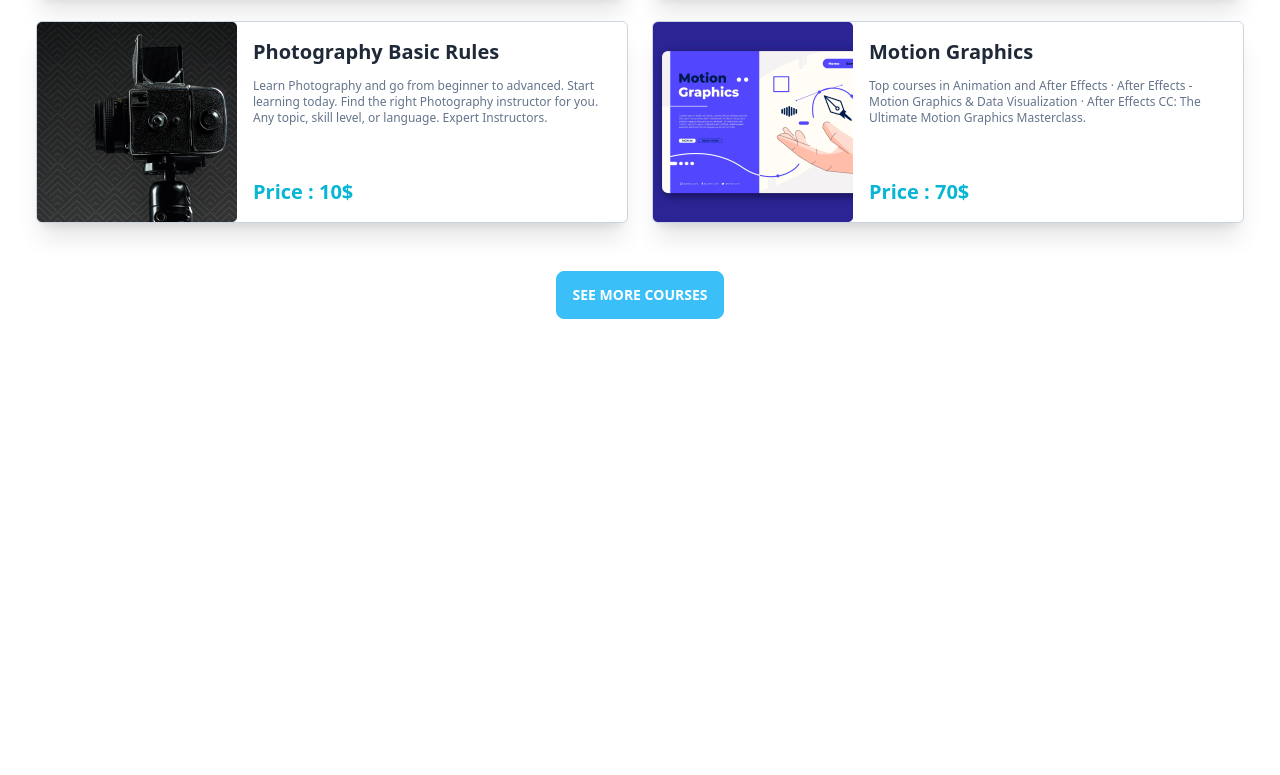
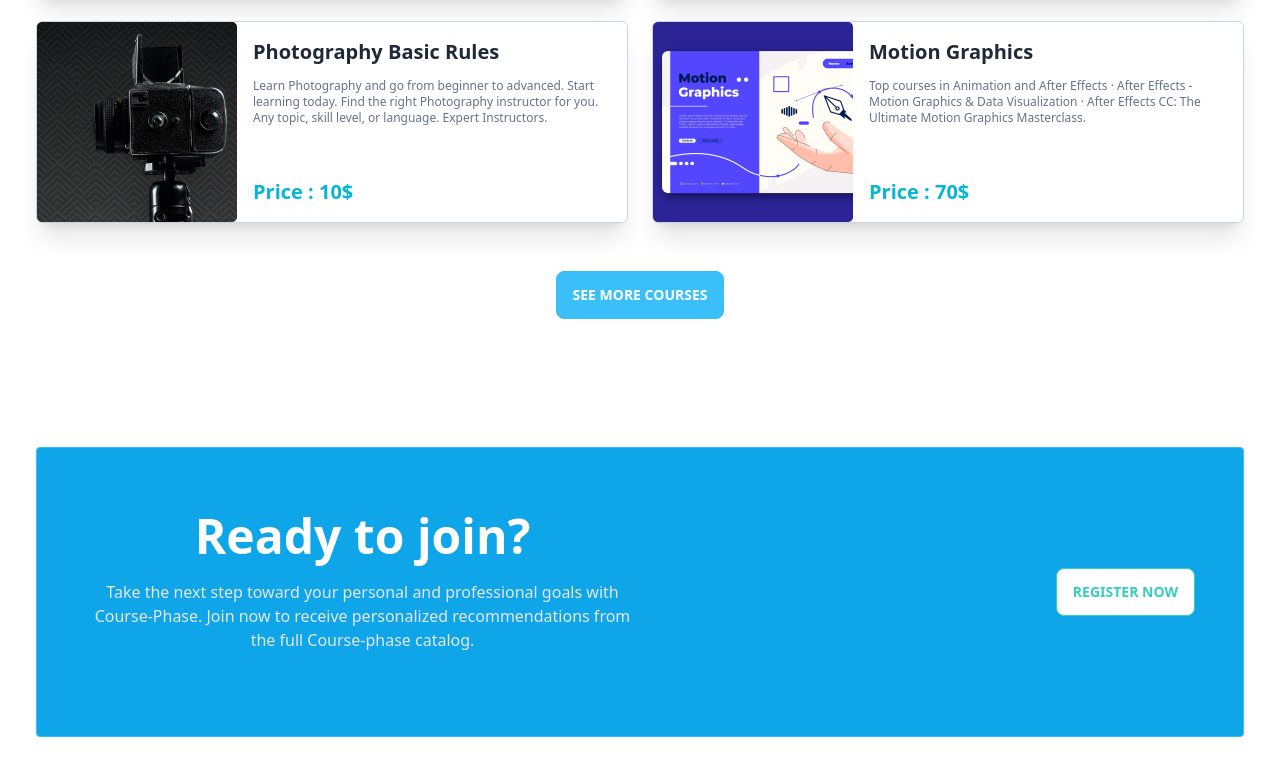
Before and after one commit to Bintiabashir/course-phase, a plain HTML site: page index.html in a window 1280 px wide. Shown: the part 1229-2004 px from the top of the page. Before the commit the page ends 1676 px from the top, so only its background shows below. Drawn offline with nearby package versions, Linux system fonts and the light colour scheme.

Commit message:
ready to join section

```diff
--- a/index.html
+++ b/index.html
@@ -65,7 +65,7 @@
                 <div class="absolute inset-7 lg:inset-y-24 md:inset-y-20 lg:inset-x-48 md:inset-x-28 text-center">
                     <h1 class=" md:text-5xl text-2xl font-bold text-black">Get Started Digital
                         Learning</h1>
-                    <p class=" text-slate-700 md:my-5 my-3 md:text-base leading-tight md:leading-none">Learn without
+                    <p class=" text-slate-700 md:my-5 my-3 md:text-base leading-tight md:leading-normal">Learn without
                         limits.
                         Start, switch, or advance your career with more than 400+ courses from world class companies.
                     </p>
@@ -81,7 +81,7 @@
                 <div class="absolute inset-7 lg:inset-y-24 md:inset-y-20 lg:inset-x-48 md:inset-x-28 text-center">
                     <h1 class=" md:text-5xl text-2xl font-bold text-black">Get Started Digital
                         Learning</h1>
-                    <p class=" text-slate-700 md:my-5 my-3 md:text-base leading-tight md:leading-none">Learn without
+                    <p class=" text-slate-700 md:my-5 my-3 md:text-base leading-tight md:leading-normal">Learn without
                         limits.
                         Start, switch, or advance your career with more than 400+ courses from world class companies.
                     </p>
@@ -97,7 +97,7 @@
                 <div class="absolute inset-7 lg:inset-y-24 md:inset-y-20 lg:inset-x-48 md:inset-x-28 text-center">
                     <h1 class=" md:text-5xl text-2xl font-bold text-black">Get Started Digital
                         Learning</h1>
-                    <p class=" text-slate-700 md:my-5 my-3 md:text-base leading-tight md:leading-none">Learn without
+                    <p class=" text-slate-700 md:my-5 my-3 md:text-base leading-tight md:leading-normal">Learn without
                         limits.
                         Start, switch, or advance your career with more than 400+ courses from world class companies.
                     </p>
@@ -206,6 +206,27 @@
     </section>
     <!-- card section end  -->
 
+    <!-- ready to join section start -->
+    <section class="lg:mb-32 mb-14">
+        <div class="w-full border rounded border-sky-400 bg-sky-500 md:p-12 lg:py-16 py-5 px-4">
+            <div class=" lg:flex justify-between items-center text-white text-center">
+                <div class="lg:w-1/2">
+                    <h2 class="md:text-5xl text-3xl font-bold">Ready to join?</h2>
+                    <p class="text-gray-200 leading-tight lg:leading-normal my-5">Take the next step toward your
+                        personal
+                        and professional
+                        goals with
+                        Course-Phase.
+                        Join now to receive personalized recommendations from the full Course-phase catalog.</p>
+                </div>
+                <div>
+                    <button class="btn btn-outline btn-accent bg-white">Register Now</button>
+                </div>
+            </div>
+        </div>
+    </section>
+    <!-- ready to join section end -->
+
 </body>
 
 </html>
```
